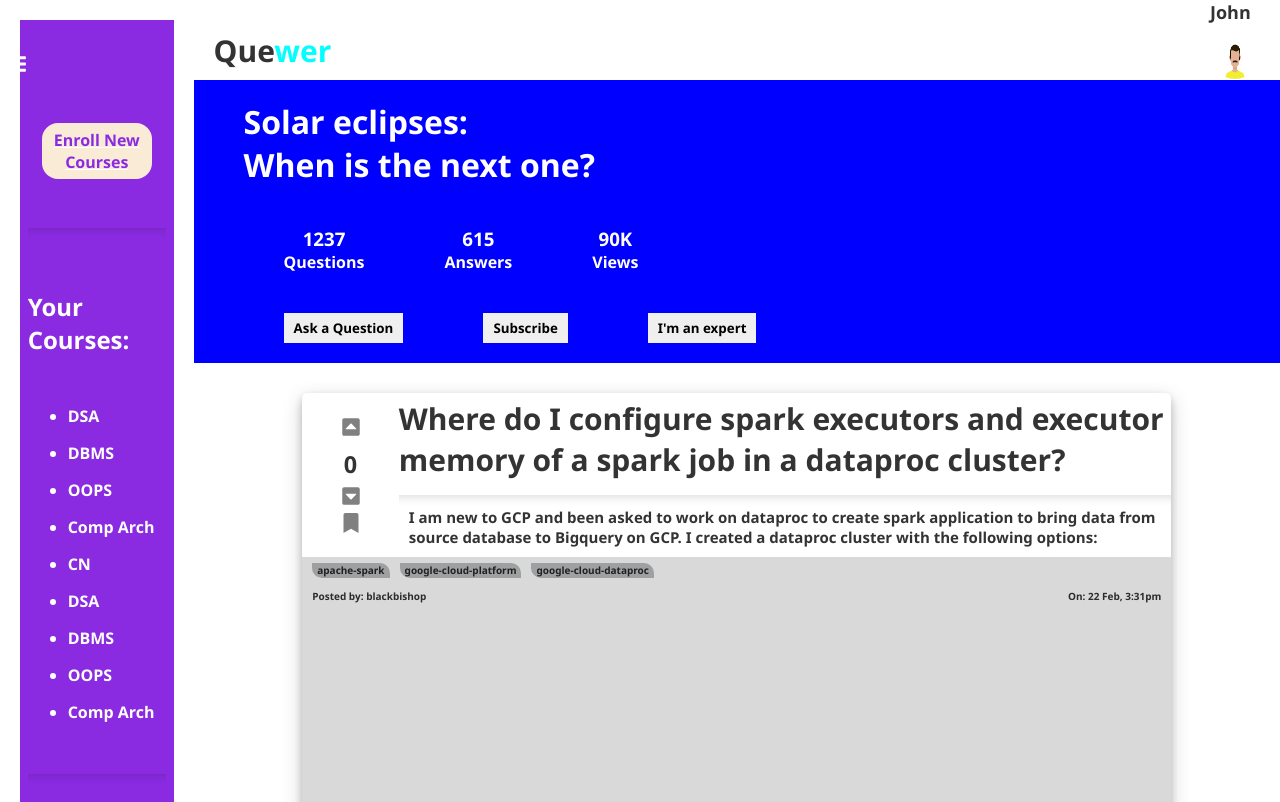
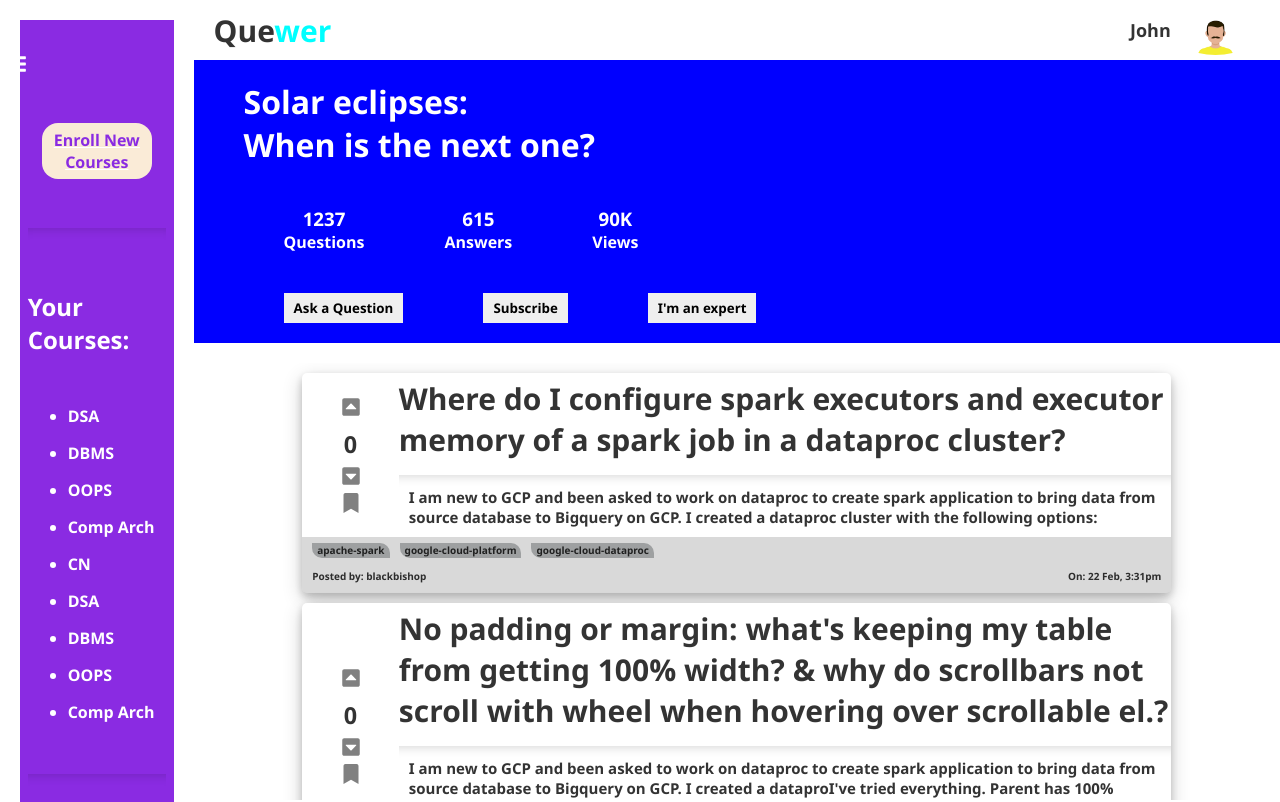
Before and after one commit to manugupta98/Quewer, a React (Create React App) app in the folder quewer-frontend/: page /main in a window 1280 px wide. Shown: the top 802 px of the page. Built offline with nearby package versions, Linux system fonts and the light colour scheme.

Commit message:
Flex Nav Bar

```diff
--- a/quewer-frontend/src/components/Navbar/Navbar.css
+++ b/quewer-frontend/src/components/Navbar/Navbar.css
@@ -1,36 +1,31 @@
-.avatar {
-    vertical-align: middle;
-    width: 50px;
-    height: 50px;
-    border-radius: 50%;
-    margin-top: 5px;
+.navbar {
+    height: 10vh;
+    margin: 0 20px;
 }
+.navbar, .user-nav {
+    display: flex;
+    align-items: center;
+}
+
+.user-nav {
+    justify-content: end;
+}
+
 .appbarTitle {
-    width: fit-content;
-    display: inline;
-    margin-left: 20px;
-    margin-right: 0;
-    position: relative;
+    margin-right: auto;
+}
+.appbarTitle, .colorText {
     font-size: 30px;
-    top: 30px;
+    font-weight: bolder;
 }
 .colorText {
     color:aqua;
 }
+.avatar {
+    height: 50px;
+    border-radius: 50%;
+}
 .userName {
-    margin: 0;
     font-weight: bolder;
     font-size: large;
-    top: 30px;
-    /* position: relative; */
 }
-.navbar {
-    background-color: white;
-    height: 10vh;
-    width: 100%;
-}
-.user-nav {
-    display: block;
-    float: right;
-    margin-right: 20px;
-}
--- a/quewer-frontend/src/style/SideBar.css
+++ b/quewer-frontend/src/style/SideBar.css
@@ -9,6 +9,7 @@
     justify-content: flex-start;
     flex: 2;
     height: 100vh;
+    animation: none;
 }
 
 .SideBar > * {
--- a/quewer-frontend/src/style/course-enroll-card.css
+++ b/quewer-frontend/src/style/course-enroll-card.css
@@ -1,7 +1,6 @@
 .course-enroll-card {
     display: flex;
     width: 80%;
-    height: 100%;
     margin: 10px auto 5px auto;
     flex-direction: row;
     border: none;
@@ -12,10 +11,6 @@
     background-color: white;
 }
 
-.course-enroll-card:hover {
-    transform: scale(1.05);
-}
-
 .course {
     flex: 9;
     display: flex;
@@ -24,6 +19,7 @@
     font-size: 30px;
     font-weight: 600;
     width:100%;
+    height: auto;
 }
 
 .course-name {
--- a/quewer-frontend/src/style/page.css
+++ b/quewer-frontend/src/style/page.css
@@ -1,5 +1,6 @@
 .page {
-    width: 100%;
+    /* width: 100%; */
+    height: 100vh;
     display: flex;
     flex-direction: row;
 }
@@ -8,7 +9,6 @@
     display: flex;
     flex-direction: column;
     width: 100%;
-    height: 90vh;
     overflow-y: scroll;
     overflow-x: hidden;
 }
--- a/quewer-frontend/src/style/question-card.css
+++ b/quewer-frontend/src/style/question-card.css
@@ -1,7 +1,6 @@
 .q-card-main {
     display: flex;
     width: 80%;
-    height: 100%;
     margin: 10px auto 5px auto;
     flex-direction: column;
     border: none;
```
